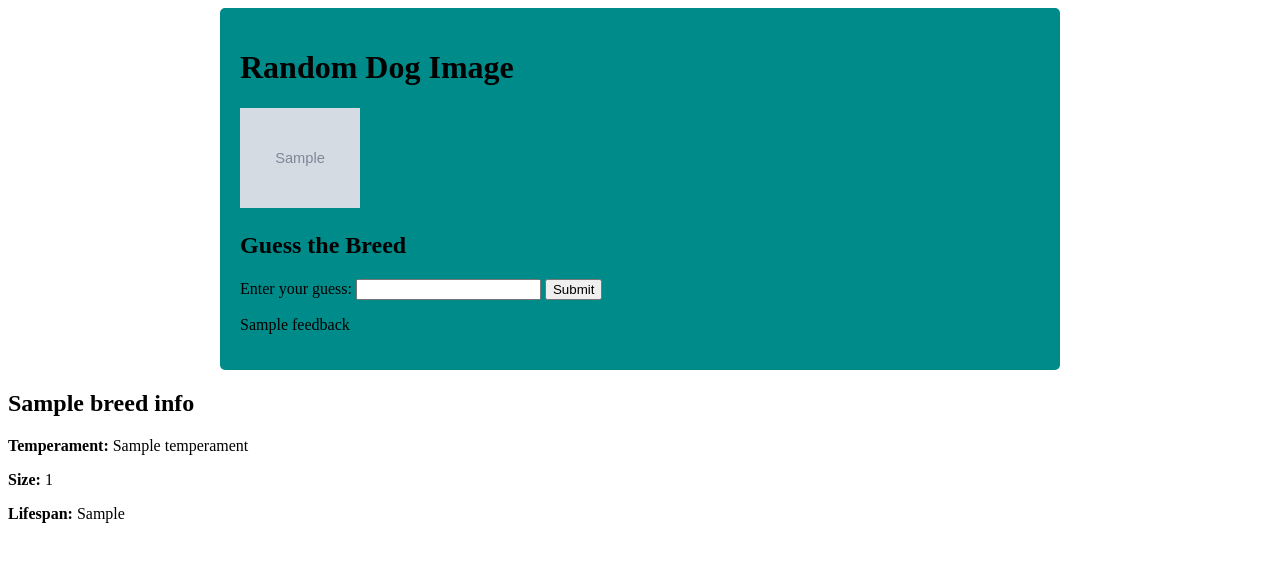
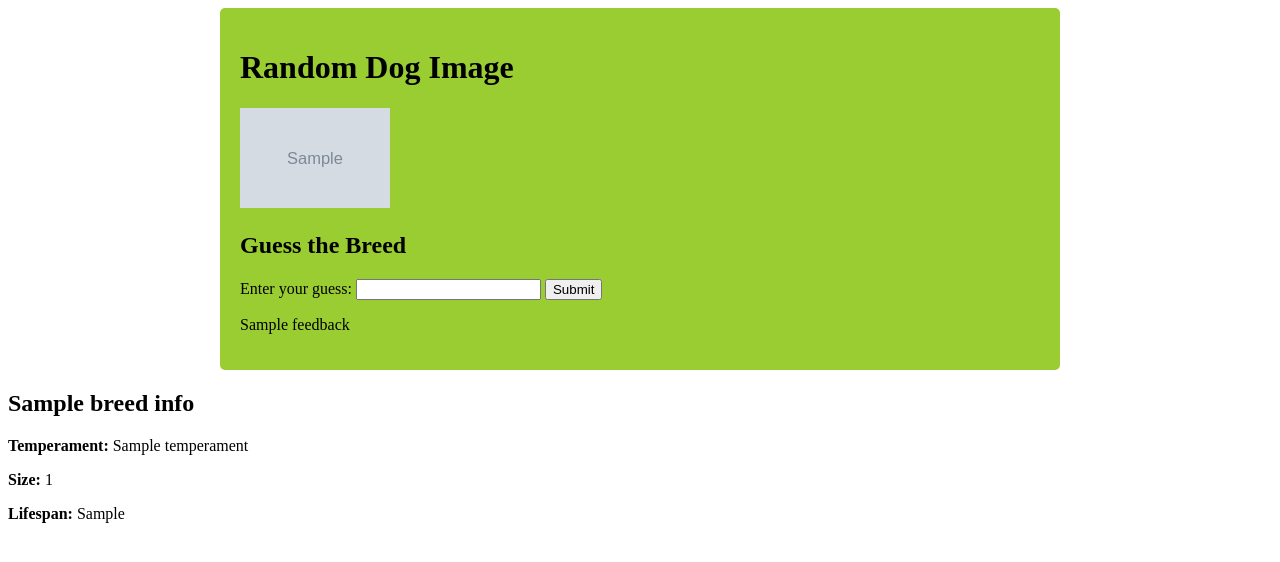
Before and after one commit to PLPAfrica/Feb-2024-PythonHack2, a Django app: template templates/index.html in a window 1280 px wide. Shown: the top 562 px of the page. Run offline with Django 5.2, Linux system fonts and the light colour scheme; the template is opened without the code that fills it: most values are stand-ins (such as "Sample title", 1, 10 or a date in 2020); grey boxes marked "Sample" are stand-in pictures.

Commit message:
Udjusted the image-width and background-color in styles.css

```diff
--- a/static/styles.css
+++ b/static/styles.css
@@ -2,12 +2,12 @@
   max-width: 800px;
   margin: 0 auto;
   padding: 20px;
-  background-color: darkcyan;
+  background-color: yellowgreen;
   border-radius: 5px;
 }
 
 img{
-  width: 120px;
+  width: 150px;
   height: 100px;
   border-radius: 9999;
 }
```
